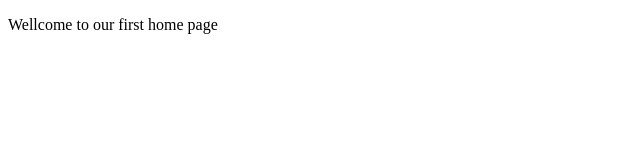
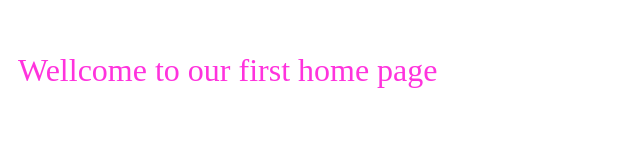
Before and after one commit to divine197/first-project, a plain HTML site: page index.html in a window 1280 px wide. Shown: the whole page, without its empty margins (0-640 px from the left). Drawn offline with Linux system fonts and the light colour scheme.

Commit message:
add style to paragraph

```diff
--- a/index.html
+++ b/index.html
@@ -3,9 +3,10 @@
 <head>
     <meta charset="UTF-8">
     <meta name="viewport" content="width=device-width, initial-scale=1.0">
+    <link rel="stylesheet" href="style.css">
     <title>Document</title>
 </head>
 <body>
-    <p>Wellcome to our first home page</p>
+    <p class="paragraph">Wellcome to our first home page</p>
 </body>
 </html>
--- /dev/null
+++ b/style.css
@@ -0,0 +1,5 @@
+.paragraph{
+    font-size: 2rem;
+    color: #f3d;
+    padding: 20px 10px;
+}
```
